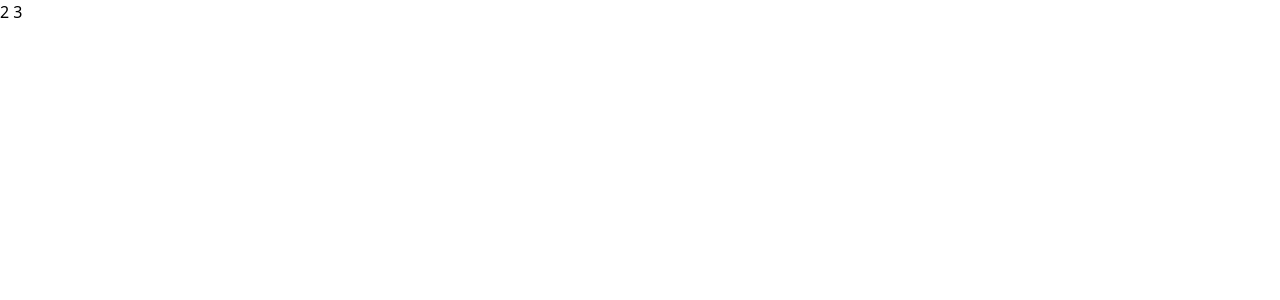
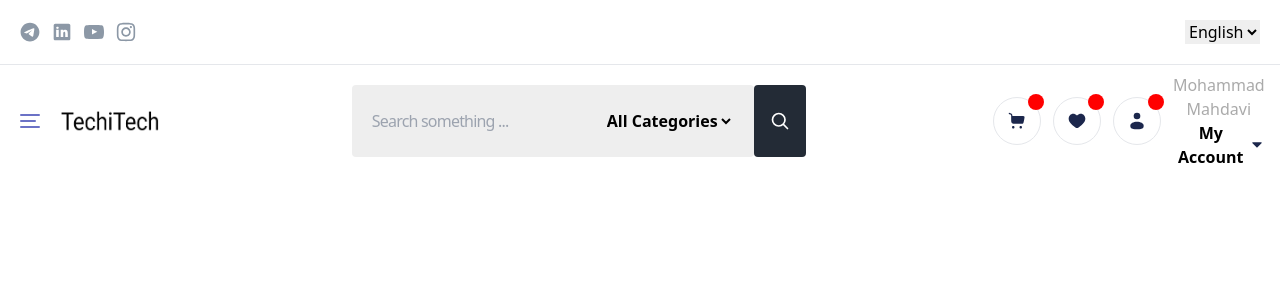
Before and after one commit to Hoom90/electornic-shop, a Nuxt app: page / in a window 1280 px wide. Shown: the top 300 px of the page. Built offline with nearby package versions, Linux system fonts and the light colour scheme.

Commit message:
add headerComp

```diff
--- /dev/null
+++ b/components/headerComp.vue
@@ -0,0 +1,90 @@
+<script setup>
+import arrowUp from "@/assets/svg/arrowup.svg"
+import arrowDown from "@/assets/svg/arrowdown.svg"
+import magnifier from "@/assets/svg/magnifier.svg"
+import search from "@/assets/svg/search.svg"
+import cart from "@/assets/svg/cart.svg"
+import favovite from "@/assets/svg/heart.svg"
+import user from "@/assets/svg/user.svg"
+import instagram from "@/assets/svg/instagram.svg"
+import telegram from "@/assets/svg/telegram.svg"
+import linkedin from "@/assets/svg/linkedin.svg"
+import youtube from "@/assets/svg/youtube.svg"
+import logo from "@/assets/svg/logo.svg"
+</script>
+
+<template>
+  <div class="bg-white">
+    <div class="flex-row justify-center items-center">
+      <div class="flex justify-between items-center mx-auto max-w-[1440px] p-5">
+        <div class="flex justify-center items-center gap-3">
+          <img :src="telegram" alt="telegram">
+          <img :src="linkedin" alt="linkedin">
+          <img :src="youtube" alt="youtube">
+          <img :src="instagram" alt="instagram">
+        </div>
+        <div>
+          <select>
+            <option value="en">
+              <img :src="cart" alt="cart"><span>English</span>
+            </option>
+          </select>
+        </div>
+      </div>
+      <hr>
+      <div class="flex justify-between py-5 mx-auto max-w-[1440px] text-wrap p-5">
+
+        <div class="flex justify-center items-center gap-5">
+          <button type="button" class="grid gap-1">
+            <div class="bg-[#6b72c6] w-5 h-[2px] rounded"></div>
+            <div class="bg-[#6b72c6] w-4 h-[2px] rounded"></div>
+            <div class="bg-[#6b72c6] w-5 h-[2px] rounded"></div>
+          </button>
+          <NuxtLink to="/">
+            <img :src="logo" alt="logo" class="max-w-[100px]">
+          </NuxtLink>
+        </div>
+
+        <div class="flex justify-center items-center">
+          <div class="flex justify-center items-center rounded bg-[#eee] h-full px-5">
+            <div class="">
+              <input type="text" placeholder="Search something ..." class="bg-transparent tracking-tighter outline-none">
+            </div>
+            <select class="bg-transparent cursor-pointer font-bold">
+              <option value="All">All Categories</option>
+            </select>
+          </div>
+          <button type="button" class="bg-[#232b36] h-full px-4 rounded">
+            <img :src="search" alt="magnifier">
+          </button>
+        </div>
+
+        <div class="flex justify-center items-center gap-3 py-3">
+          <button type="button" class="border rounded-full h-full aspect-square flex items-center justify-center bg-white relative">
+            <img :src="cart" alt="cart">
+            <span class="bg-[#f00] w-4 h-4 rounded-full absolute -top-1 -right-1"></span>
+          </button>
+          <button type="button" class="border rounded-full h-full aspect-square flex items-center justify-center bg-white relative">
+            <img :src="favovite" alt="favovite">
+            <span class="bg-[#f00] w-4 h-4 rounded-full absolute -top-1 -right-1"></span>
+          </button>
+          <button type="button" class="border rounded-full h-full aspect-square flex items-center justify-center bg-white relative">
+            <img :src="user" alt="user">
+            <span class="bg-[#f00] w-4 h-4 rounded-full absolute -top-1 -right-1"></span>
+          </button>
+          <button type="button" class="w-full">
+            <div class="text-[#aaa] w-full">Mohammad Mahdavi</div>
+            <div class="flex justify-start items-center">
+              <span class="font-bold">My Account</span>
+              <span><img :src="arrowDown" alt="arrowDown"></span>
+            </div>
+          </button>
+          <button type="button" class="hidden">
+            signup/login
+          </button>
+        </div>
+
+      </div>
+    </div>
+  </div>
+</template>
--- a/layouts/default.vue
+++ b/layouts/default.vue
@@ -1,8 +1,7 @@
 <template>
   <div>
-    2
+    <headerComp/>
     <slot />
-    3
   </div>
 </template>
 
```
